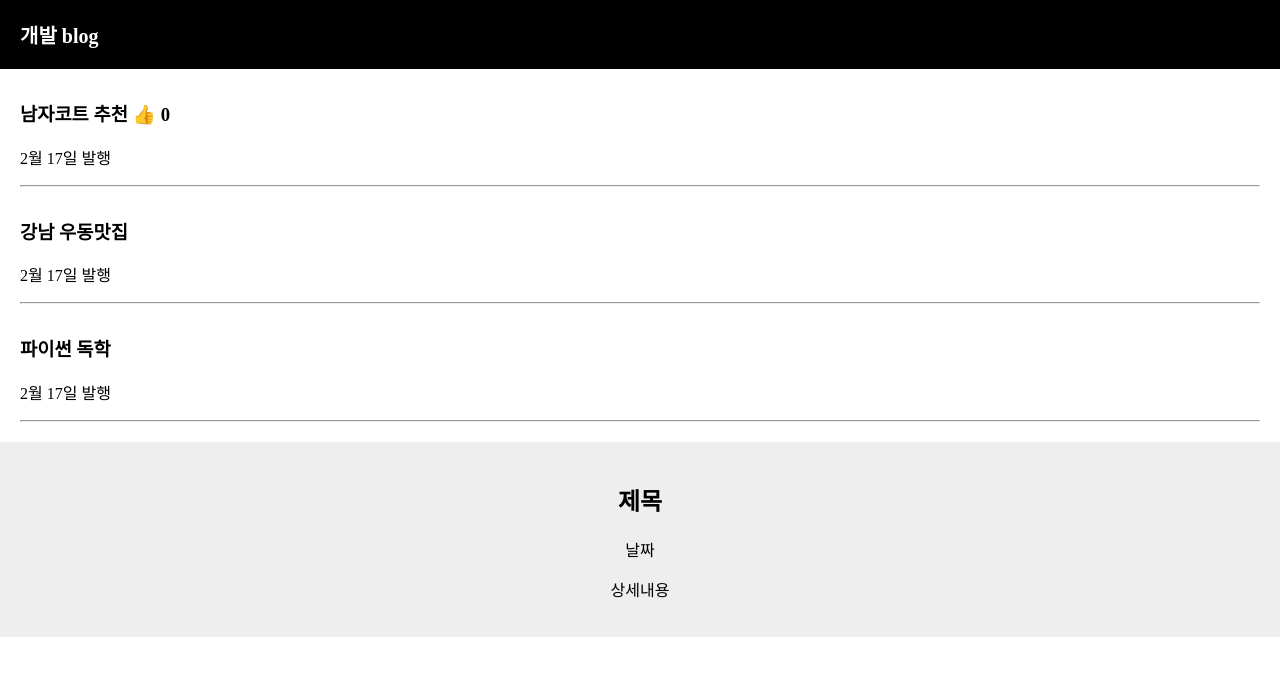
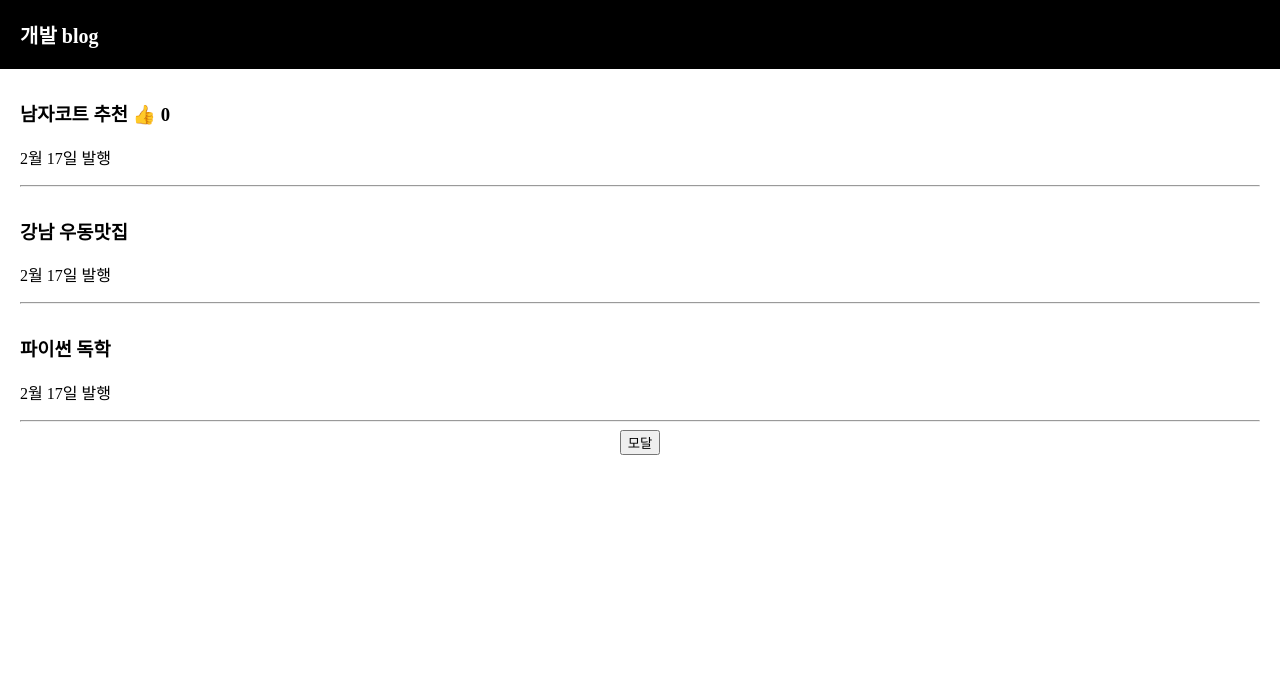
Before and after one commit to jkim8/learn-coding, a React (Create React App) app: page / in a window 1280 px wide. Shown: the top 676 px of the page. Built offline with nearby package versions, Linux system fonts and the light colour scheme.

Commit message:
ternart operator switch

```diff
--- a/src/App.js
+++ b/src/App.js
@@ -9,6 +9,7 @@ function App(){
   let [글제목, 글제목변경] = useState( ['남자코트 추천', '강남 우동맛집', '파이썬 독학'] );
   let [따봉, 따봉변경] =  useState(0)
   //state가 바뀌면 HTML이 재렌더링 된다. 새로고침 없이
+  let [modal, modal변경] = useState(false)
 
 
   function 제목바꾸기() {
@@ -39,8 +40,13 @@ function App(){
         <p>2월 17일 발행</p>
         <hr/>
       </div>
+       <button onClick={()=>{modal변경(!modal)}}>모달</button>
 
-      <Modal />
+       {
+         modal === true
+         ? <Modal/>
+         : null
+       }
 
     </div>
   )
```
